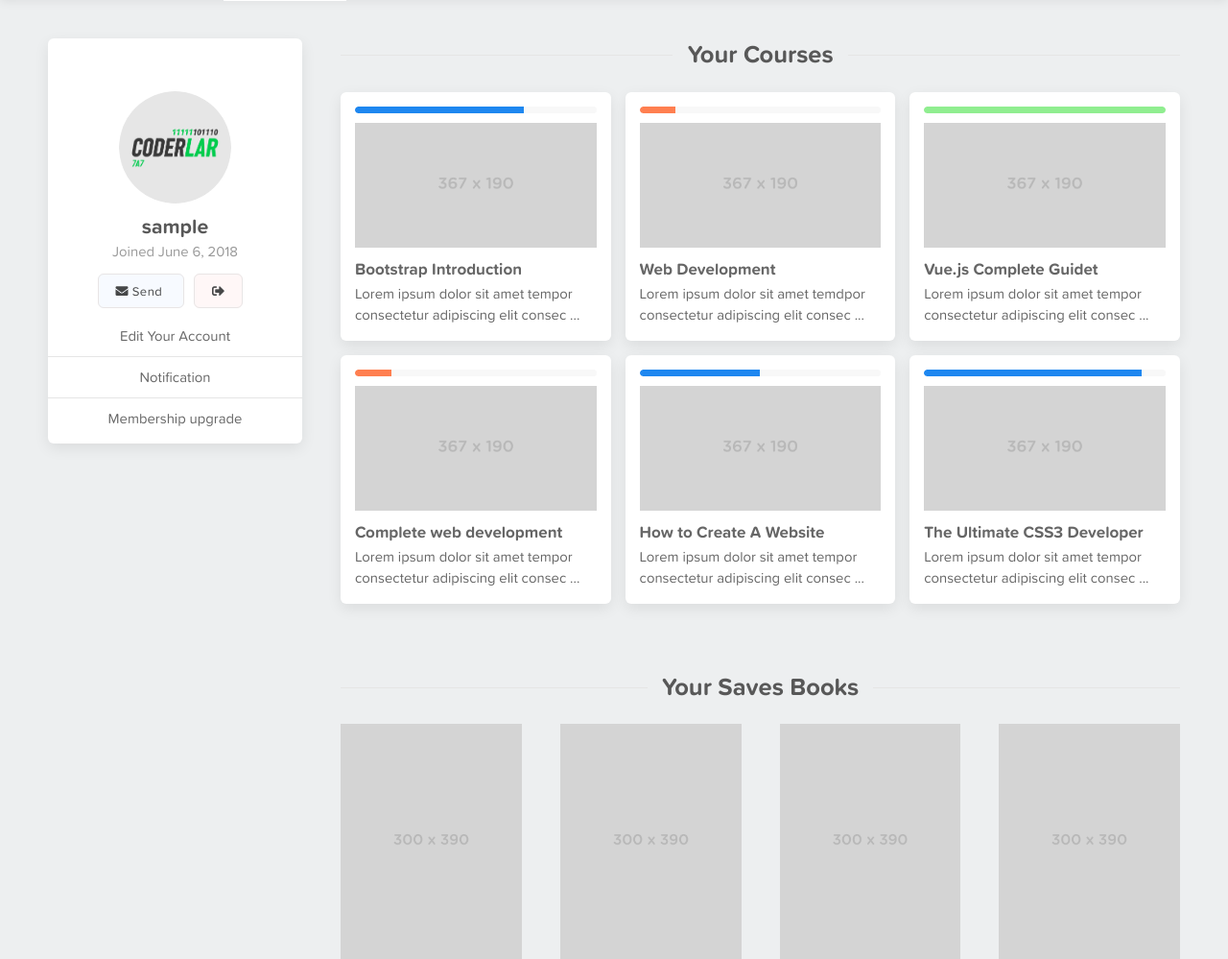
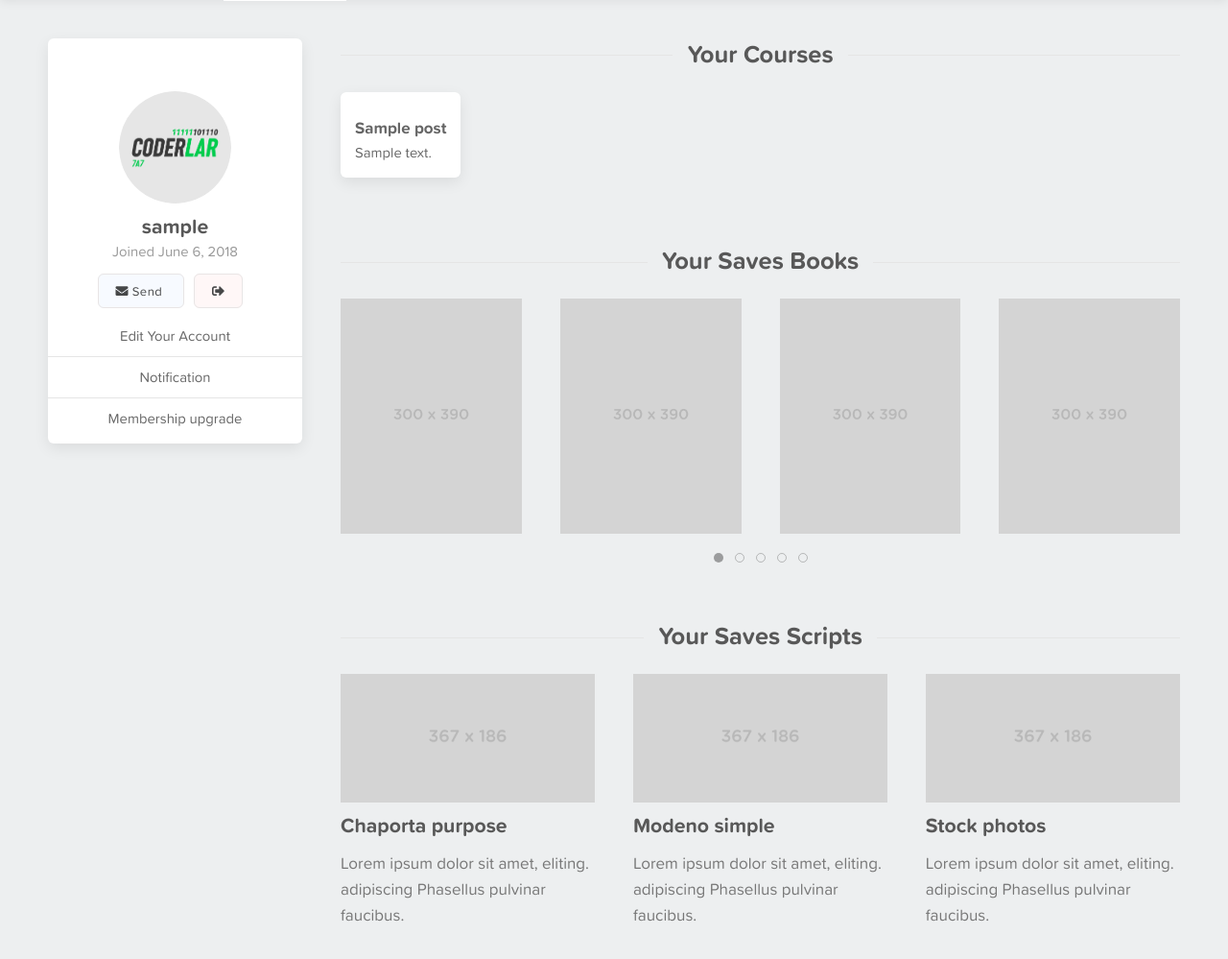
Before and after one commit to Ural-2001/QAStack, a Django app: page /profile/ in a window 1280 px wide. Shown: the part 150-1149 px from the top of the page at 96% size. Run offline with Django 3.2, Linux system fonts and the light colour scheme; a user stored in the database is signed in; tables that the repository leaves empty hold one stand-in row (values such as "Sample post"); some web fonts are replaced.

Commit message:
View users posts in profile

```diff
--- a/account/templates/account/profile.html
+++ b/account/templates/account/profile.html
@@ -52,16 +52,15 @@
                 <h3 class="uk-heading-line uk-text-center"><span>Your Courses </span></h3>
                 <div class="uk-child-width-1-2@s uk-child-width-1-3@m uk-child-width-1-2 uk-grid-small" uk-grid>
                     <div class="uk-first-column">
+                        {% for post in posts %}
                         <div class="uk-card-default uk-padding-small border-radius-6 uk-inline-clip uk-transition-toggle"
                              tabindex="0">
-                            <progress id="js-progressbar" class="uk-progress uk-margin-small-bottom" value="70"
-                                      max="100"
-                                      style="    height: 7px;"></progress>
-                            <img src="../assets/images/courses/course-7.png" alt="">
-                            <p class="uk-margin-small-top uk-margin-remove-bottom uk-text-bold"> Bootstrap
-                                Introduction</p>
-                            <p class="uk-text-small uk-margin-remove"> Lorem ipsum dolor sit amet tempor consectetur
-                                adipiscing elit consec ... </p>
+{#                            <progress id="js-progressbar" class="uk-progress uk-margin-small-bottom" value="70"#}
+{#                                      max="100"#}
+{#                                      style="    height: 7px;"></progress>#}
+{#                            <img src="../assets/images/courses/course-7.png" alt="">#}
+                            <p class="uk-margin-small-top uk-margin-remove-bottom uk-text-bold"> {{ post.title }}</p>
+                            <p class="uk-text-small uk-margin-remove"> {{ post.text }} </p>
                             <div class="uk-transition-slide-right-medium uk-position-bottom-right uk-padding-small">
                                 <a class="uk-button uk-button-grey" href="#"> Resume </a>
                             </div>
@@ -69,74 +68,7 @@
                                 <a class="uk-button uk-button-danger" href="#"> Delete </a>
                             </div>
                         </div>
-                    </div>
-                    <div>
-                        <div class="uk-card-default uk-padding-small border-radius-6 uk-inline-clip uk-transition-toggle"
-                             tabindex="0">
-                            <progress id="js-progressbar" class="uk-progress progress-coral  uk-margin-small-bottom"
-                                      value="15" max="100" style="height: 7px;"></progress>
-                            <img alt="" src="../assets/images/courses/course-3.jpg">
-                            <p class="uk-margin-small-top uk-margin-remove-bottom uk-text-bold"> Web Development</p>
-                            <p class="uk-text-small uk-margin-remove">Lorem ipsum dolor sit amet temdpor consectetur
-                                adipiscing elit consec ...</p>
-                            <div class="uk-transition-slide-right-medium uk-position-bottom-right uk-padding-small">
-                                <a class="uk-button uk-button-grey" href="Course-intro-one.html"> Resume </a>
-                            </div>
-                        </div>
-                    </div>
-                    <div>
-                        <div class="uk-card-default uk-padding-small uk-inline-clip uk-transition-toggle border-radius-6"
-                             tabindex="0">
-                            <progress id="js-progressbar" class="uk-progress progress-green  uk-margin-small-bottom"
-                                      value="100" max="100" style="    height: 7px;"></progress>
-                            <img alt="" src="../assets/images/courses/course-10.jpg">
-                            <p class="uk-margin-small-top uk-margin-remove-bottom uk-text-bold"> Vue.js Complete
-                                Guidet</p>
-                            <p class="uk-text-small uk-margin-remove"> Lorem ipsum dolor sit amet tempor consectetur
-                                adipiscing elit consec ... </p>
-                            <div class="uk-transition-slide-right-medium uk-position-bottom-right uk-padding-small">
-                                <a class="uk-button uk-button-grey" href="Course-intro-one.html"> Resume </a>
-                            </div>
-                        </div>
-                    </div>
-                    <div class="uk-grid-margin uk-first-column">
-                        <div class="uk-card-default uk-padding-small border-radius-6 uk-inline-clip uk-transition-toggle"
-                             tabindex="0">
-                            <progress id="js-progressbar" class="uk-progress progress-coral  uk-margin-small-bottom"
-                                      value="15" max="100" style="height: 7px;"></progress>
-                            <img alt="" src="../assets/images/courses/course-1.jpg">
-                            <p class="uk-margin-small-top uk-margin-remove-bottom uk-text-bold"> Complete web
-                                development</p>
-                            <p class="uk-text-small uk-margin-remove"> Lorem ipsum dolor sit amet tempor consectetur
-                                adipiscing elit consec ... </p>
-                            <div class="uk-transition-slide-right-medium uk-position-bottom-right uk-padding-small">
-                                <a class="uk-button uk-button-grey" href="Course-intro-one.html"> Resume </a>
-                            </div>
-                        </div>
-                    </div>
-                    <div class="uk-grid-margin">
-                        <div class="uk-card-default uk-padding-small border-radius-6 scale-up-medium">
-                            <progress id="js-progressbar" class="uk-progress uk-margin-small-bottom" value="50"
-                                      max="100"
-                                      style="    height: 7px;"></progress>
-                            <img alt="" src="../assets/images/courses/course-5.jpg">
-                            <p class="uk-margin-small-top uk-margin-remove-bottom uk-text-bold"> How to Create A
-                                Website </p>
-                            <p class="uk-text-small uk-margin-remove"> Lorem ipsum dolor sit amet tempor consectetur
-                                adipiscing elit consec ... </p>
-                        </div>
-                    </div>
-                    <div class="uk-grid-margin">
-                        <div class="uk-card-default uk-padding-small border-radius-6 scale-up">
-                            <progress id="js-progressbar" class="uk-progress uk-margin-small-bottom" value="90"
-                                      max="100"
-                                      style="    height: 7px;"></progress>
-                            <img alt="" src="../assets/images/courses/course-6.jpg">
-                            <p class="uk-margin-small-top uk-margin-remove-bottom uk-text-bold"> The Ultimate CSS3
-                                Developer</p>
-                            <p class="uk-text-small uk-margin-remove"> Lorem ipsum dolor sit amet tempor consectetur
-                                adipiscing elit consec ... </p>
-                        </div>
+                        {% endfor %}
                     </div>
                 </div>
                 <h3 class="uk-heading-line uk-text-center uk-margin-large-top"><span>Your Saves Books </span></h3>
--- a/account/views.py
+++ b/account/views.py
@@ -3,6 +3,9 @@
 from django.shortcuts import render, redirect
 from django.contrib.auth.forms import UserCreationForm
 from django.contrib import messages
+from django.views.generic import TemplateView
+from blog.models import *
+
 from .forms import UserRegisterForm
 from .models import UserProfile
 # Create your views here.
@@ -21,8 +24,19 @@
     return render(request, 'account/register.html', {'form': form})
 
 
+
+# class ProfileView(TemplateView):
+#     template_name = 'account/profile.html'
+#
+#     def get(self, request, *args, **kwargs):
+#         return render(request, 'account/profile.html')
+#
+#     def post(self, request, *args, ** kwargs):
+#         pass
+
+
 @login_required()
 def profile(request):
-    user = request.user
-    # my_user = UserProfile.objects.get(user=request.user)
-    return render(request, 'account/profile.html', {'user': user})
+    user = UserProfile.objects.get(user=request.user)
+    posts = Post.objects.filter(author=user)
+    return render(request, 'account/profile.html', {'posts': posts})
```
Also changed, not shown: blog/urls.py (added, +10 -0 lines), blog/views.py (line endings or trailing spaces).
